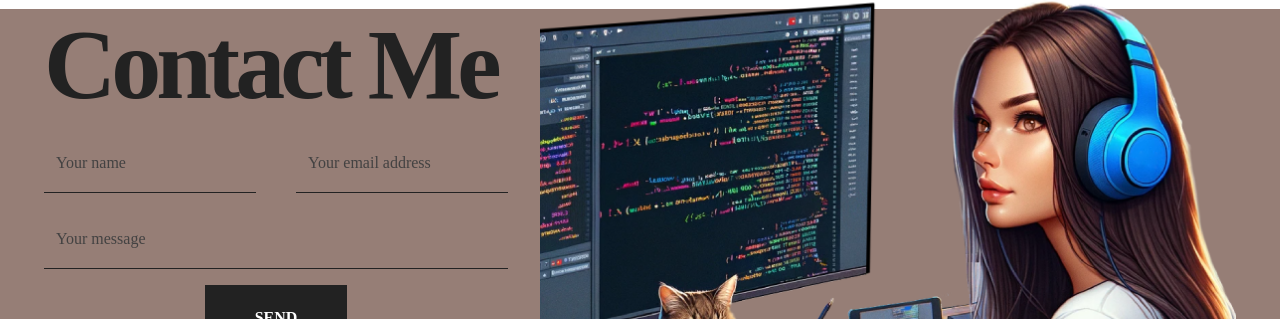
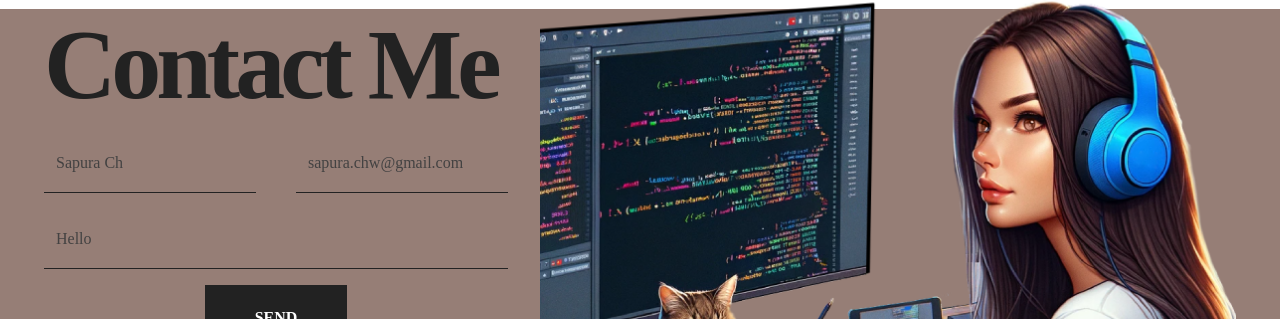
Before and after one commit to saisapura/w-frame-motion, a React (Create React App) app: page /contact in a window 1280 px wide. Shown: the part 279-598 px from the top of the page. Built offline with nearby package versions, Linux system fonts and the light colour scheme.

Commit message:
update code

```diff
--- a/src/pages/Contact.js
+++ b/src/pages/Contact.js
@@ -29,10 +29,10 @@ const Contact = () => {
         onMouseLeave={mouseLeaveHandler}><h1 className='h1'>contact me</h1>
         <form className='flex flex-col gap-y-4'>
           <div className='flex gap-x-10'>
-            <input className='outline-none border-b border-b-primary h-[60px] bg-transparent font-secondary w-full pl-3 placeholder:text-[#434242]' type="text" placeholder='Your name' />
-            <input className='outline-none border-b border-b-primary h-[60px] bg-transparent font-secondary w-full pl-3 placeholder:text-[#434242]' type="text" placeholder='Your email address' />
+            <input className='outline-none border-b border-b-primary h-[60px] bg-transparent font-secondary w-full pl-3 placeholder:text-[#434242]' type="text" placeholder='Sapura Ch' />
+            <input className='outline-none border-b border-b-primary h-[60px] bg-transparent font-secondary w-full pl-3 placeholder:text-[#434242]' type="text" placeholder='sapura.chw@gmail.com' />
           </div>
-          <input className='outline-none border-b border-b-primary h-[60px] bg-transparent font-secondary w-full pl-3 placeholder:text-[#434242]' type="text" placeholder='Your message' />
+          <input className='outline-none border-b border-b-primary h-[60px] bg-transparent font-secondary w-full pl-3 placeholder:text-[#434242]' type="text" placeholder='Hello' />
           <button className='btn mb-[30px] mx-auto'>Send</button>
         </form>
         </div>
--- a/src/pages/index.js
+++ b/src/pages/index.js
@@ -8,14 +8,14 @@ export const projects = [
     },
 
     {
-        id: 2,
-        projectName: "Saideluxe Store [Demo]",
-        projectDescription: "Saideluxe Store is an e-commerce platform emphasizing functionality. Developed with JavaScript, React, and Styled Components, it delivers an optimized online shopping experience across devices through its responsive design.",
-        link: "https://saideluxe.netlify.app/"
+        id: 3,
+        projectName: "Tocco Toscano [Demo]",
+        projectDescription: "Tocco Toscano is an e-commerce platform emphasizing UI and functionality. Developed with the Liquid Shopify platform by our team, it delivers an optimized online shopping experience across devices through its responsive design.",
+        link: "https://www.toccotoscano.com/"
     },
 
     {
-        id: 3,
+        id: 2,
         projectName: "Trackfit [Demo]",
         projectDescription: " TrackFit is a dynamic fitness app crafted to monitor your running and cycling activities effortlessly. Developed with vanilla JavaScript, CSS, and integrated with Leaflet API, it delivers responsive tracking features for users on the go, empowering them to achieve their fitness goals with ease.",
         link: "https://trackfit-app.netlify.app/",
```
Also changed, not shown: src/img/portfolio/2.png, src/img/portfolio/3.png.
